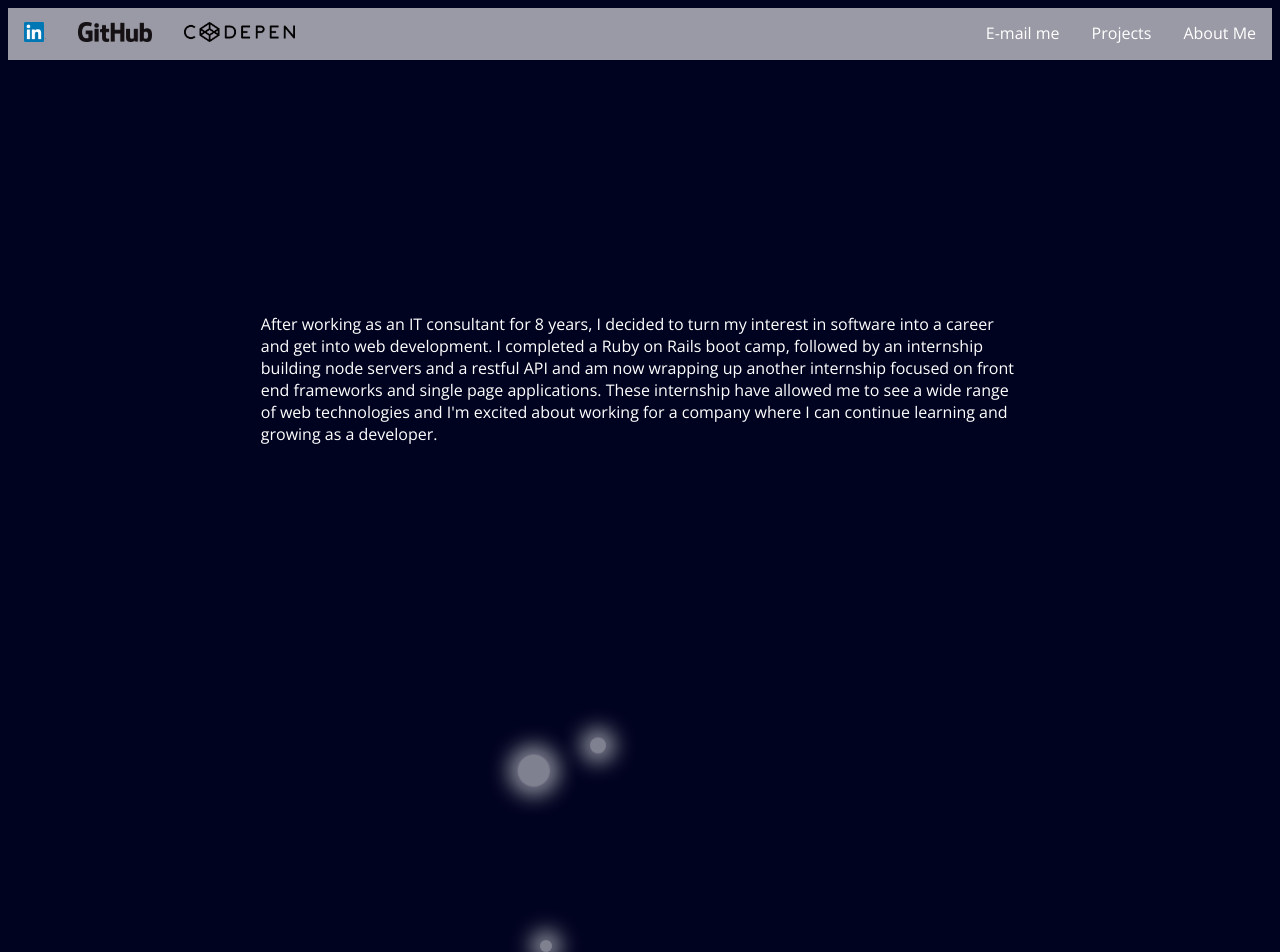
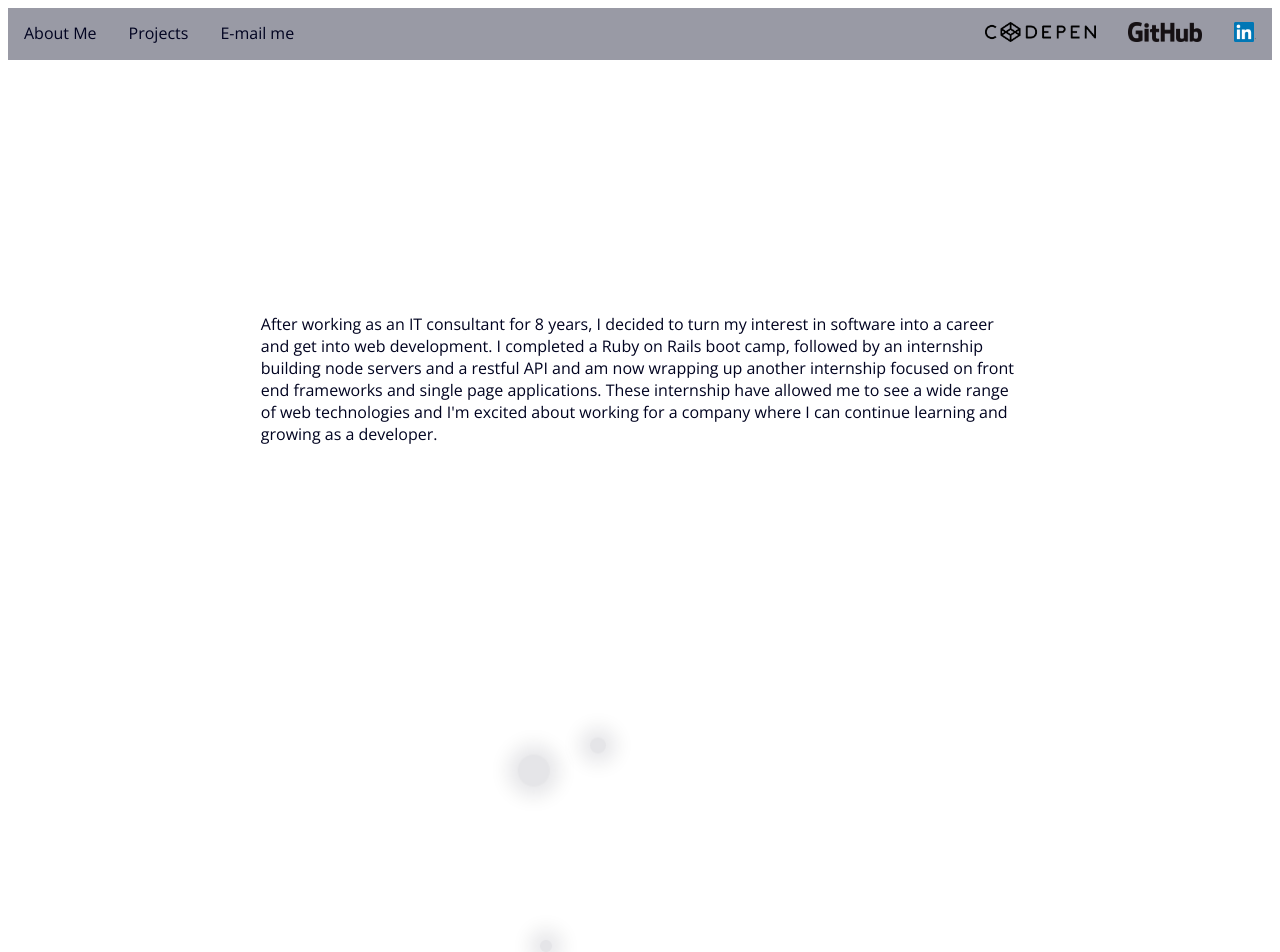
Before and after one commit to bobellis/ps-frontend, a website: page app/index.html in a window 1280 px wide. Drawn offline with nearby package versions, Linux system fonts and the light colour scheme.

Commit message:
Changing styling

```diff
--- a/app/index.html
+++ b/app/index.html
@@ -10,20 +10,20 @@
 
 <body>
     <ul id="nav">
-        <li class="li-left">
+        <li class="li-right">
             <a href="https://www.linkedin.com/in/bobellis1"><img src="../images/linkedin.png" alt="LinkedIn icon" height="20px" /></a>
         </li>
-        <li class="li-left">
+        <li class="li-right">
             <a href="https://github.com/bobellis"><img src="../images/github.png" alt="GitHub icon" height="20px" /></a>
         </li>
-        <li class="li-left">
+        <li class="li-right">
             <a href="https://codepen.io/bobellistx/"><img src="../images/codepen.png" alt="CodePen icon" height="20px" /></a>
         </li>
-        <li class="li-right"><a href="#">About Me</a>
+        <li class="li-left"><a href="#">About Me</a>
         </li>
-        <li class="li-right"><a href="#">Projects</a>
+        <li class="li-left"><a href="#">Projects</a>
         </li>
-        <li class="li-right"><a href="#">E-mail me</a>
+        <li class="li-left"><a href="#">E-mail me</a>
         </li>
     </ul>
 
--- a/app/styles/styles.css
+++ b/app/styles/styles.css
@@ -1,9 +1,9 @@
 body {
-    background-color: #000320;
+    background-color: white;
 }
 
 .about {
-    color: white;
+    color: #000320;
     font-family: 'Open Sans', sans-serif;
 }
 
@@ -14,12 +14,13 @@ body {
 
 .li-left {
     float: left;
+    font-family: 'Open Sans', sans-serif;
+    color: #000320;
 }
 
 .li-right {
     float: right;
-    font-family: 'Open Sans', sans-serif;
-    color: black;
+
 }
 
 
@@ -33,7 +34,7 @@ ul {
 
 li a {
     display: block;
-    color: white;
+    color: #000320;
     text-align: center;
     padding: 14px 16px;
     text-decoration: none;
@@ -79,10 +80,10 @@ li a {
     bottom: 50%;
     width: 1rem;
     height: 1rem;
-    background-color: white;
-    opacity: .5;
+    background-color: #000320;
+    opacity: .10;
     border-radius: 50%;
-    box-shadow: 0px 0px 20px 10px white;
+    box-shadow: 0px 0px 20px 10px #000320;
 }
 
 #star_2 {
@@ -97,10 +98,10 @@ li a {
     bottom: 50%;
     width: .75rem;
     height: .75rem;
-    background-color: white;
-    opacity: .5;
+    background-color: #000320;
+    opacity: .10;
     border-radius: 50%;
-    box-shadow: 0px 0px 20px 10px white;
+    box-shadow: 0px 0px 20px 10px #000320;
 }
 
 #star_3 {
@@ -115,8 +116,8 @@ li a {
     bottom: 50%;
     width: 2rem;
     height: 2rem;
-    background-color: white;
-    opacity: .5;
+    background-color: #000320;
+    opacity: .10;
     border-radius: 50%;
-    box-shadow: 0px 0px 20px 10px white;
+    box-shadow: 0px 0px 20px 10px #000320;
 }
```
